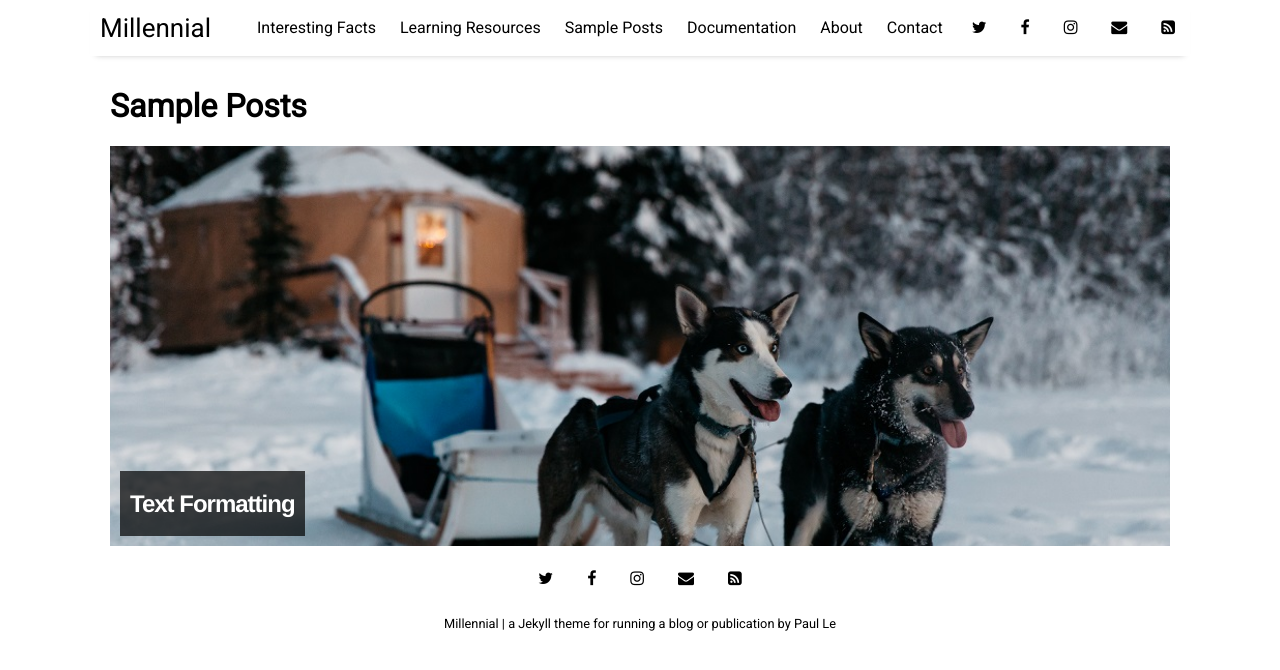
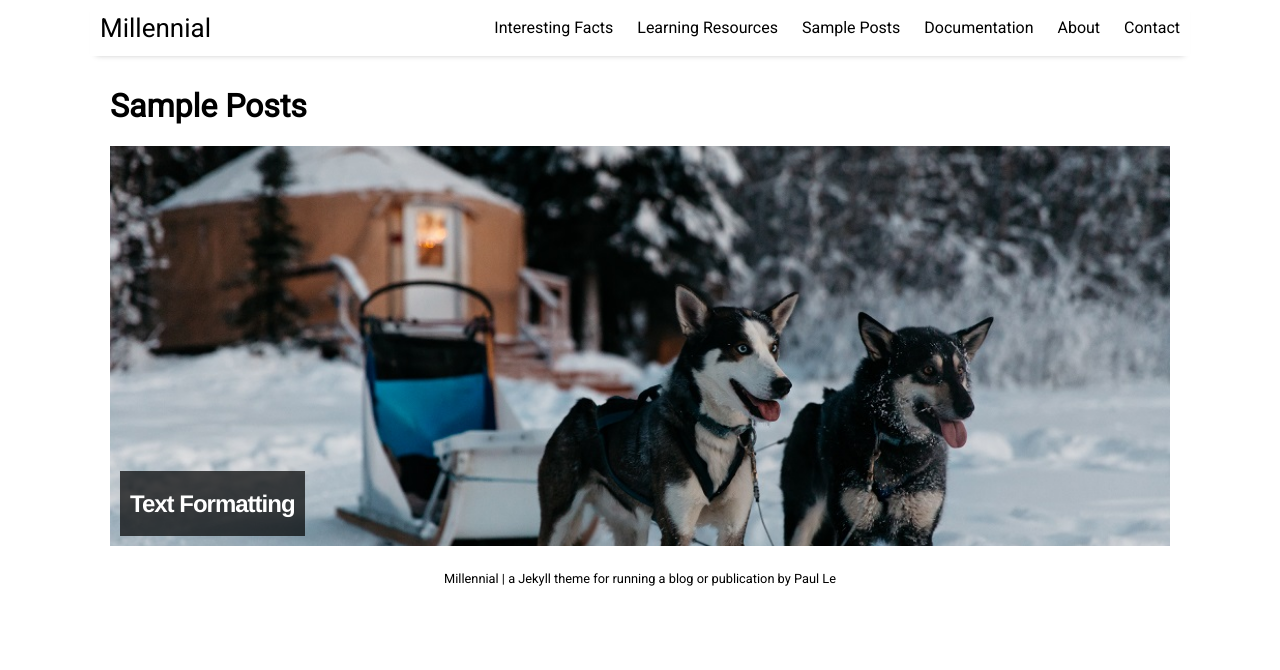
Before and after one commit to ASoc9264/ASoc9264, a Jekyll site: the page built from pages/sample-posts.html, in a window 1280 px wide. Shown: the top 670 px of the page. Built offline with Jekyll 4.4.1, drawn with Linux system fonts in a browser that asks for light colours; nearby versions of some CDN libraries.

Commit message:
Millennial@Paul Le

```diff
--- a/_data/settings.yml
+++ b/_data/settings.yml
@@ -16,11 +16,11 @@ menu:
 
 # Available social icons are powered by Font Awesome, so you can use any icon that they offer
 social:
-- {icon: 'twitter', link: 'https://twitter.com/paululele'}
-- {icon: 'facebook', link: 'https://www.facebook.com/Le.Paul.94'}
-- {icon: 'instagram', link: 'https://instagram.com/paululele'}
-- {icon: 'envelope', link: 'mailto:l.nguyen.paul@gmail.com'}
-- {icon: 'rss-square', link: 'feed.xml'}
+#- {icon: 'twitter', link: 'https://twitter.com/paululele'}
+#- {icon: 'facebook', link: 'https://www.facebook.com/Le.Paul.94'}
+#- {icon: 'instagram', link: 'https://instagram.com/paululele'}
+#- {icon: 'envelope', link: 'mailto:l.nguyen.paul@gmail.com'}
+#- {icon: 'rss-square', link: 'feed.xml'}
 # - {icon: 'rss-square', link: 'rss-feed.xml'}
 
 # Customize site text
--- a/_layouts/home.html
+++ b/_layouts/home.html
@@ -4,7 +4,7 @@ title: Home
 ---
 
 {% for post in paginator.posts %}
-
+{{ site.github.url }}{{ post.url }}
 <article>
   <a href="{{ site.github.url }}{{ post.url }}">
     <div class="featured-posts" {% if post.image %}style="background-image:url({{ site.github.url }}/assets/img/{{ post.image }})"{% endif %}>
```
Also changed, not shown: README.md (deleted).
